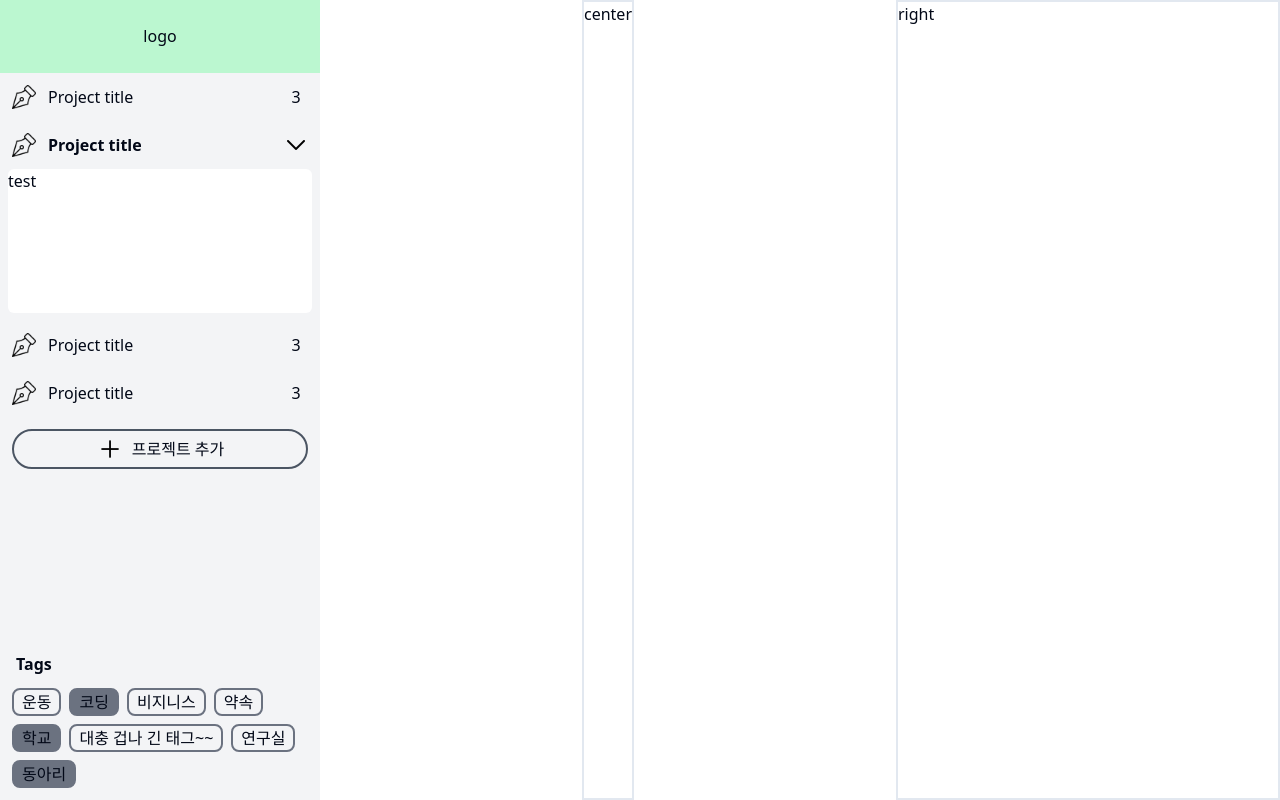
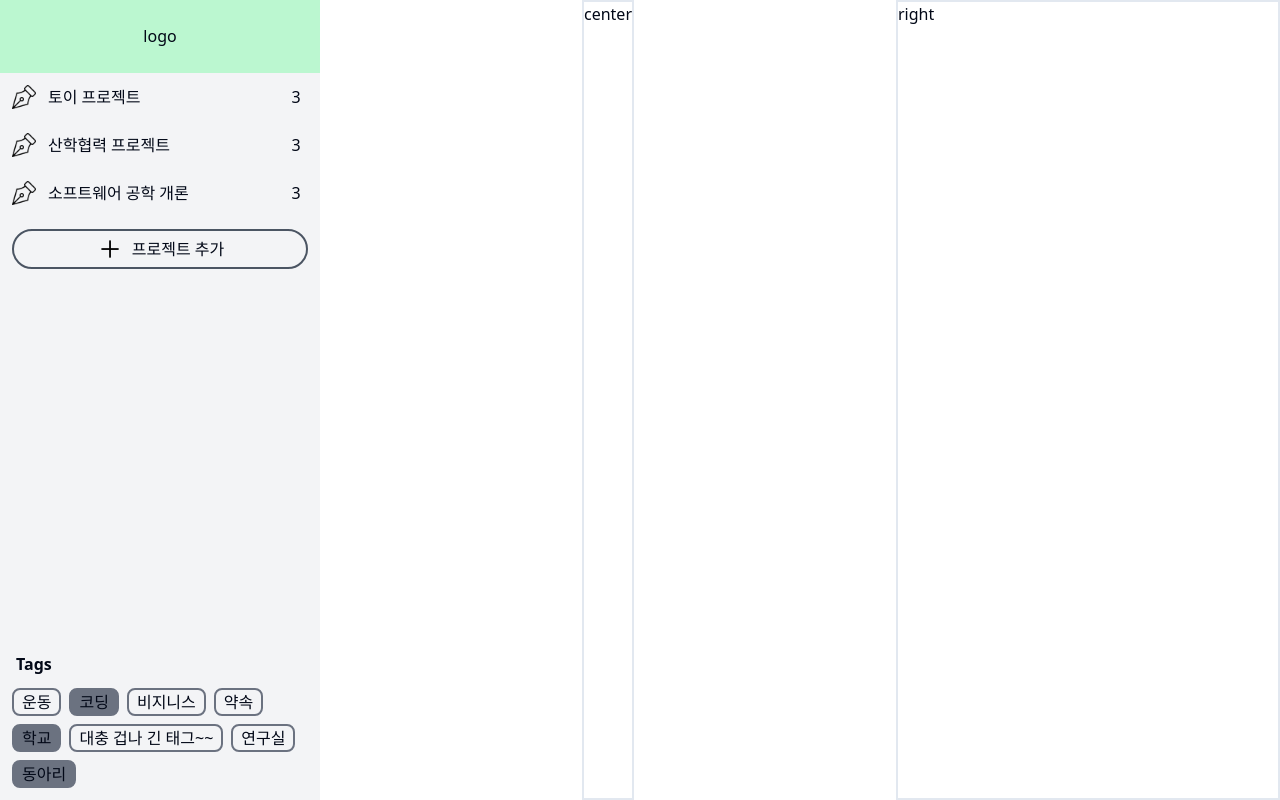
Before and after one commit to softkau/jandi-farm, a Next.js app: page /home in a window 1280 px wide. Built offline with nearby package versions, Linux system fonts and the light colour scheme.

Commit message:
프로젝트 네비게이션 toggle 추가

```diff
--- a/src/app/home/page.jsx
+++ b/src/app/home/page.jsx
@@ -1,7 +1,28 @@
+"use client";
+
 import ProjectContainer from "@/components/leftNav/projectContainer";
 import TagContainer from "@/components/leftNav/tagContainer";
+import { useState } from "react";
 
 export default function Home() {
+  // 디버깅용 임시 데이터
+  const [projectList, setProjectList] = useState([
+    "토이 프로젝트",
+    "산학협력 프로젝트",
+    "소프트웨어 공학 개론",
+  ]);
+  const [selectedProject, setSelectedProject] = useState();
+  const [tagList, setTagList] = useState([
+    "운동",
+    "코딩",
+    "비지니스",
+    "약속",
+    "학교",
+    "대충 겁나 긴 태그~~",
+    "연구실",
+  ]);
+  const [selectedTags, setSelectedTags] = useState([]);
+
   return (
     <div className="w-full h-screen flex justify-between">
       <div className="w-80 h-full flex-shrink-0 flex flex-col bg-gray-100">
@@ -9,7 +30,12 @@ export default function Home() {
           logo
         </div>
         <div className="h-full flex flex-col justify-between">
-          <ProjectContainer />
+          <ProjectContainer
+            projects={projectList}
+            setProjects={setProjectList}
+            selected={selectedProject}
+            setSelected={setSelectedProject}
+          />
           <TagContainer />
         </div>
       </div>
--- a/src/components/leftNav/projectCard.jsx
+++ b/src/components/leftNav/projectCard.jsx
@@ -1,9 +1,19 @@
 import Image from "next/image";
 
-export default function ProjectCard({ isFocused = false }) {
+// TODO : data 구체화하기
+export default function ProjectCard({ isFocused = false, data, setSelected }) {
   return (
-    <div className="">
-      <div className="h-10 w-full flex items-center p-1">
+    <div>
+      <div
+        className="h-10 w-full flex items-center p-1 cursor-pointer"
+        onClick={() => {
+          if (isFocused) {
+            setSelected("");
+          } else {
+            setSelected(data);
+          }
+        }}
+      >
         <div className="p-1 h-full aspect-square">
           <Image
             src={"/pen-icon.png"}
@@ -15,7 +25,7 @@ export default function ProjectCard({ isFocused = false }) {
         <div
           className={`ml-2 mr-auto ${isFocused ? "font-bold" : "font-medium"}`}
         >
-          Project title
+          {data}
         </div>
         {isFocused ? (
           <div className="h-full aspect-square">
--- a/src/components/leftNav/projectContainer.jsx
+++ b/src/components/leftNav/projectContainer.jsx
@@ -1,13 +1,22 @@
 import ProjectCard from "./projectCard";
 import Image from "next/image";
 
-export default function ProjectContainer({}) {
+export default function ProjectContainer({
+  projects,
+  setProjects,
+  selected,
+  setSelected,
+}) {
   return (
     <div className="w-full flex flex-col p-1 gap-2">
-      <ProjectCard />
-      <ProjectCard isFocused={true} />
-      <ProjectCard />
-      <ProjectCard />
+      {projects.map((data, idx) => (
+        <ProjectCard
+          key={idx}
+          data={data}
+          isFocused={data == selected ? true : false}
+          setSelected={setSelected}
+        />
+      ))}
       <div className="flex justify-center items-center p-2">
         <button className="h-10 w-full rounded-3xl border-2 p-1 border-gray-600 flex gap-2 justify-center items-center">
           <div className="h-full aspect-square ">
```
